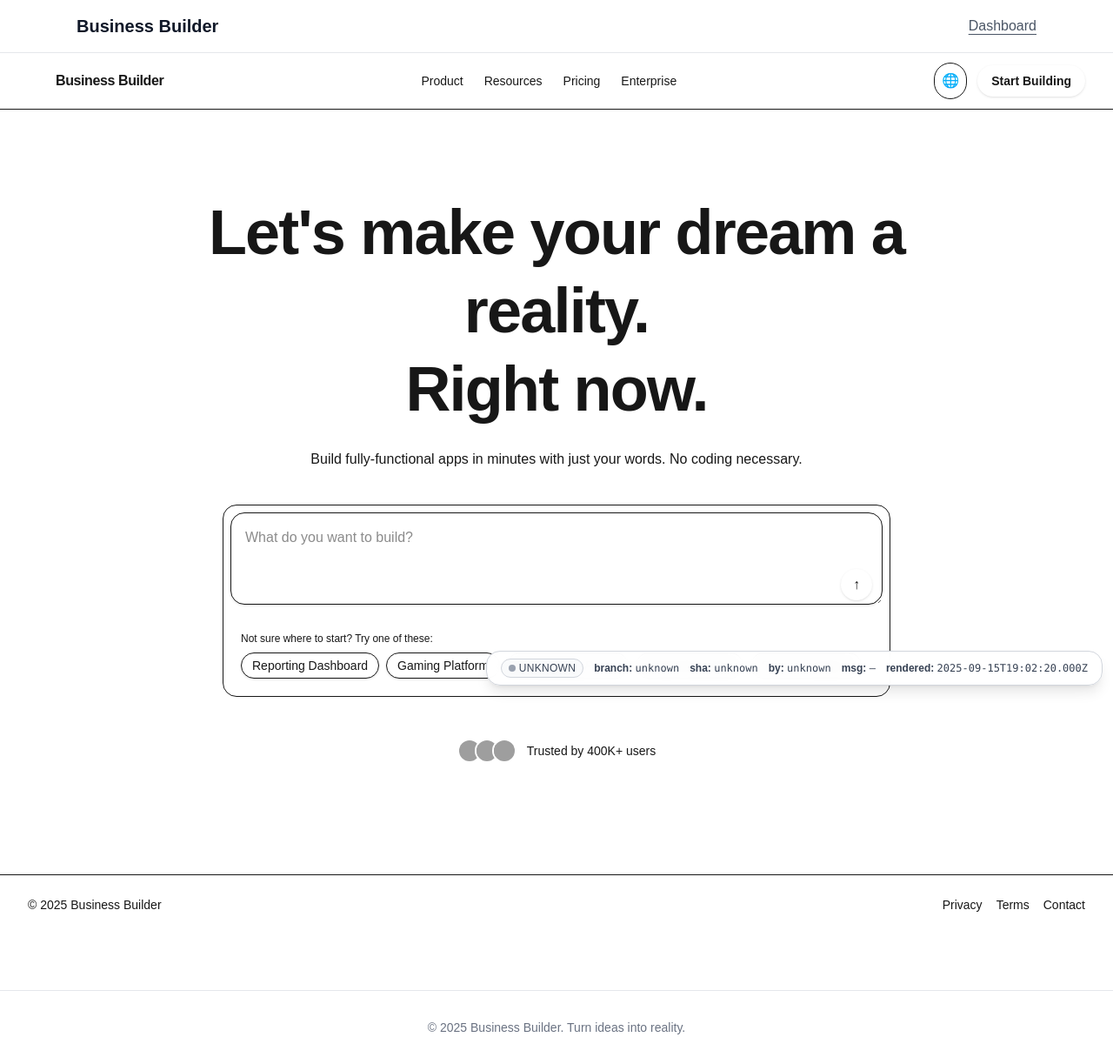
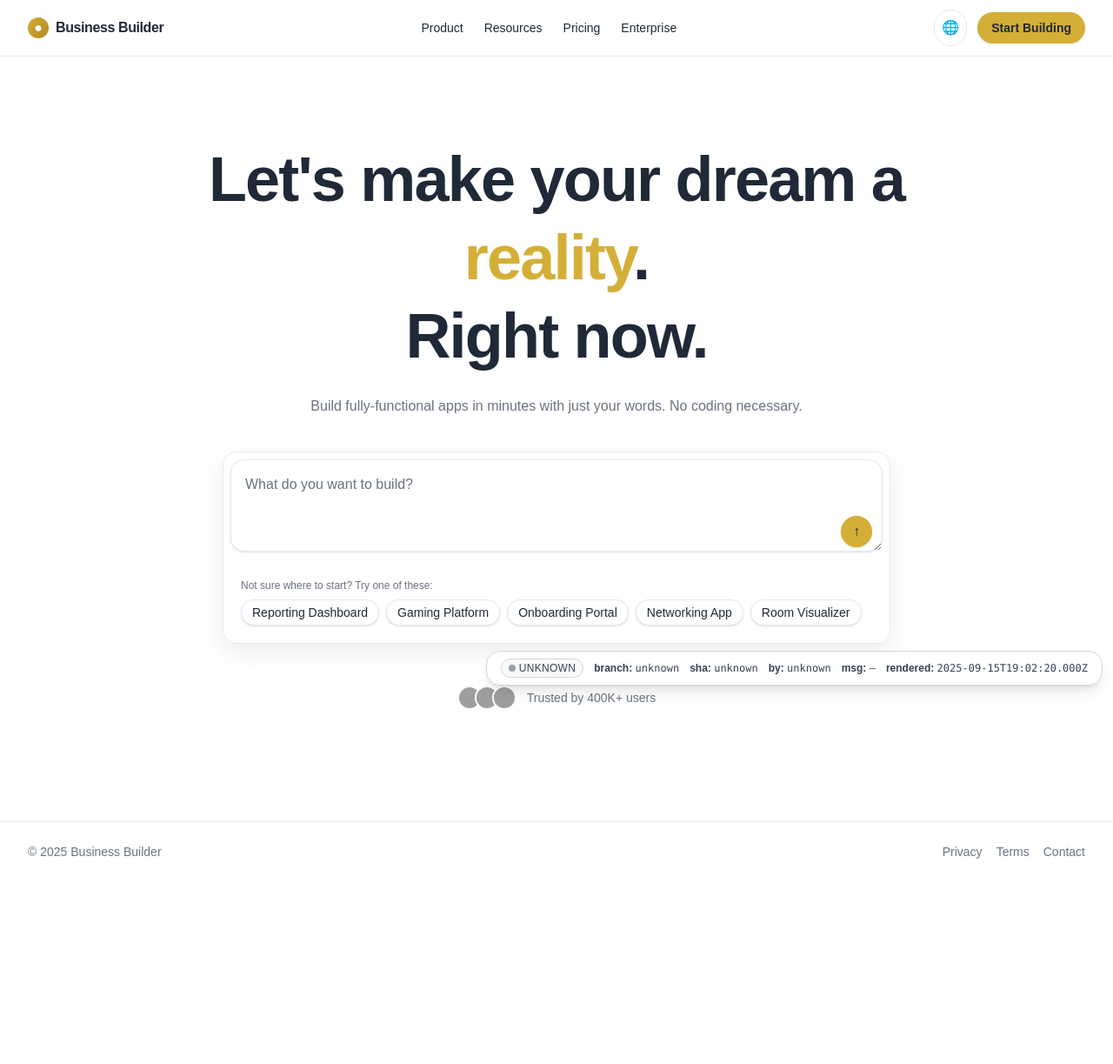
Before and after one commit to javierd22/business-builder, a Next.js app: page / in a window 1280 px wide. Shown: the whole page at 87% size. After the commit the page ends 1013 px from the top, so only its background shows below. Built offline with nearby package versions, Linux system fonts and the light colour scheme; grey boxes are pictures that could not be loaded.

Commit message:
fix: remove duplicate header and use explicit gold/silver colors

```diff
--- a/src/app/_components/IdeaBox.tsx
+++ b/src/app/_components/IdeaBox.tsx
@@ -24,18 +24,18 @@ export default function IdeaBox() {
   }
 
   return (
-    <div className="mx-auto mt-10 max-w-3xl rounded-2xl border border-metal-silverLight bg-white/80 p-2 shadow-soft backdrop-blur">
+    <div className="mx-auto mt-10 max-w-3xl rounded-2xl border border-[#E5E9EF] bg-white/80 p-2 shadow-[0_10px_30px_rgba(2,6,23,0.08)] backdrop-blur">
       <form onSubmit={onSubmit} className="relative" aria-label="Describe your business idea">
         <textarea
           value={idea}
           onChange={(e) => setIdea(e.target.value)}
           placeholder="What do you want to build?"
           rows={3}
-          className="w-full resize-y rounded-2xl border border-metal-silverLight bg-white p-4 pr-14 text-text shadow-sm placeholder:text-text-muted focus:outline-none focus-visible:ring-2 focus-visible:ring-ring-gold"
+          className="w-full resize-y rounded-2xl border border-[#E5E9EF] bg-white p-4 pr-14 text-[#1F2937] shadow-sm placeholder:text-[#6B7280] focus:outline-none focus-visible:ring-2 focus-visible:ring-[#D4AF37]"
         />
         <button
           type="submit"
-          className="absolute bottom-3 right-3 inline-flex h-9 w-9 items-center justify-center rounded-full bg-brand-gold text-text-onGold shadow hover:bg-brand-goldDark focus:outline-none focus-visible:ring-2 focus-visible:ring-ring-gold"
+          className="absolute bottom-3 right-3 inline-flex h-9 w-9 items-center justify-center rounded-full bg-[#D4AF37] text-[#1F2937] shadow hover:bg-[#B4891E] focus:outline-none focus-visible:ring-2 focus-visible:ring-[#D4AF37]"
           aria-label="Submit idea"
           title="Submit idea"
         >
@@ -44,14 +44,14 @@ export default function IdeaBox() {
       </form>
 
       <div className="mt-3 rounded-2xl bg-white/70 p-3">
-        <p className="mb-2 text-xs text-text-muted">Not sure where to start? Try one of these:</p>
+        <p className="mb-2 text-xs text-[#6B7280]">Not sure where to start? Try one of these:</p>
         <div className="flex flex-wrap gap-2">
           {suggestions.map((s) => (
             <button
               key={s}
               type="button"
               onClick={() => setIdea(s)}
-              className="rounded-full border border-metal-silverLight bg-white px-3 py-1 text-sm text-text shadow-sm transition-transform hover:-translate-y-0.5 hover:bg-gray-50 focus:outline-none focus-visible:ring-2 focus-visible:ring-ring-gold"
+              className="rounded-full border border-[#E5E9EF] bg-white px-3 py-1 text-sm text-[#1F2937] shadow-sm transition-transform hover:-translate-y-0.5 hover:bg-gray-50 focus:outline-none focus-visible:ring-2 focus-visible:ring-[#D4AF37]"
             >
               {s}
             </button>
--- a/src/app/layout.tsx
+++ b/src/app/layout.tsx
@@ -11,35 +11,8 @@ export const metadata: Metadata = {
 export default function RootLayout({ children }: { children: React.ReactNode }) {
   return (
     <html lang="en" className="h-full">
-      <body className="min-h-screen bg-gray-50 text-gray-900">
-        <header className="sticky top-0 z-50 bg-white border-b border-gray-200">
-          <div className="mx-auto max-w-6xl px-6 py-4 flex items-center justify-between">
-            <Link href="/" className="text-xl font-bold text-gray-900 hover:text-blue-700 transition-colors">
-              Business Builder
-            </Link>
-            <nav>
-              <Link
-                href="/dashboard"
-                className="text-gray-600 hover:text-blue-700 underline underline-offset-4 transition-colors"
-              >
-                Dashboard
-              </Link>
-            </nav>
-          </div>
-        </header>
-
-        <main className="min-h-screen">
-          {children}
-        </main>
-
-        <footer className="bg-white border-t border-gray-200 mt-16">
-          <div className="mx-auto max-w-6xl px-6 py-8">
-            <p className="text-sm text-gray-500 text-center">
-              © {new Date().getFullYear()} Business Builder. Turn ideas into reality.
-            </p>
-          </div>
-        </footer>
-
+      <body className="min-h-screen">
+        {children}
         <BuildInfo />
       </body>
     </html>
--- a/src/app/page.tsx
+++ b/src/app/page.tsx
@@ -19,28 +19,28 @@ export default function Page() {
       ].join(" ")}
     >
       {/* Navbar */}
-      <header className="sticky top-0 z-40 border-b border-metal-silverLight bg-white/80 backdrop-blur">
+      <header className="sticky top-0 z-40 border-b border-[#E5E9EF] bg-white/80 backdrop-blur">
         <div className="mx-auto flex h-16 max-w-7xl items-center justify-between px-4 sm:px-6 lg:px-8">
-          <Link href="/" className="flex items-center gap-2 font-semibold tracking-tight">
-            <span className="inline-flex h-6 w-6 items-center justify-center rounded-full bg-gradient-to-br from-brand-gold to-brand-gold/80 text-white">●</span>
+          <Link href="/" className="flex items-center gap-2 font-semibold tracking-tight text-[#1F2937]">
+            <span className="inline-flex h-6 w-6 items-center justify-center rounded-full bg-gradient-to-br from-[#D4AF37] to-[#B4891E] text-white">●</span>
             <span>Business Builder</span>
           </Link>
-          <nav className="hidden gap-6 text-sm text-text md:flex">
-            <Link href="#product" className="hover:text-text/90">Product</Link>
-            <Link href="#resources" className="hover:text-text/90">Resources</Link>
-            <Link href="#pricing" className="hover:text-text/90">Pricing</Link>
-            <Link href="#enterprise" className="hover:text-text/90">Enterprise</Link>
+          <nav className="hidden gap-6 text-sm text-[#1F2937] md:flex">
+            <Link href="#product" className="hover:text-[#1F2937]/90">Product</Link>
+            <Link href="#resources" className="hover:text-[#1F2937]/90">Resources</Link>
+            <Link href="#pricing" className="hover:text-[#1F2937]/90">Pricing</Link>
+            <Link href="#enterprise" className="hover:text-[#1F2937]/90">Enterprise</Link>
           </nav>
           <div className="flex items-center gap-3">
             <button
               aria-label="Change language"
-              className="rounded-full border border-metal-silverLight bg-white/80 p-2 text-text hover:bg-white focus:outline-none focus-visible:ring-2 focus-visible:ring-ring-gold"
+              className="rounded-full border border-[#E5E9EF] bg-white/80 p-2 text-[#1F2937] hover:bg-white focus:outline-none focus-visible:ring-2 focus-visible:ring-[#D4AF37]"
             >
               🌐
             </button>
             <Link
               href="/idea"
-              className="rounded-full bg-brand-gold px-4 py-2 text-sm font-semibold text-text-onGold shadow-sm hover:bg-brand-goldDark focus:outline-none focus-visible:ring-2 focus-visible:ring-ring-gold"
+              className="rounded-full bg-[#D4AF37] px-4 py-2 text-sm font-semibold text-[#1F2937] shadow-sm hover:bg-[#B4891E] focus:outline-none focus-visible:ring-2 focus-visible:ring-[#D4AF37]"
             >
               Start Building
             </Link>
@@ -50,18 +50,18 @@ export default function Page() {
 
       {/* Hero */}
       <section className="mx-auto max-w-5xl px-4 pb-24 pt-16 sm:px-6 lg:px-8 lg:pb-32 lg:pt-24">
-        <h1 className="mx-auto text-center text-5xl font-black leading-tight tracking-tight text-text sm:text-6xl md:text-7xl">
-          Let&apos;s make your dream a <span className="text-brand-gold">reality</span>.
+        <h1 className="mx-auto text-center text-5xl font-black leading-tight tracking-tight text-[#1F2937] sm:text-6xl md:text-7xl">
+          Let&apos;s make your dream a <span className="text-[#D4AF37]">reality</span>.
           <br className="hidden sm:block" /> Right now.
         </h1>
-        <p className="mx-auto mt-6 max-w-2xl text-center text-text-muted">
+        <p className="mx-auto mt-6 max-w-2xl text-center text-[#6B7280]">
           Build fully-functional apps in minutes with just your words. No coding necessary.
         </p>
 
         <IdeaBox />
 
         {/* Trust bar */}
-        <div className="mt-12 flex items-center justify-center gap-3 text-sm text-text-muted">
+        <div className="mt-12 flex items-center justify-center gap-3 text-sm text-[#6B7280]">
           <div className="flex -space-x-2">
             <Image alt="User avatar" src="https://i.pravatar.cc/36?img=1" width={28} height={28} className="h-7 w-7 rounded-full border-2 border-white" />
             <Image alt="User avatar" src="https://i.pravatar.cc/36?img=2" width={28} height={28} className="h-7 w-7 rounded-full border-2 border-white" />
@@ -72,13 +72,13 @@ export default function Page() {
       </section>
 
       {/* Footer */}
-      <footer className="border-t border-metal-silverLight bg-white/80 py-6 backdrop-blur">
-        <div className="mx-auto flex max-w-7xl items-center justify-between px-4 text-sm text-text-muted sm:px-6 lg:px-8">
+      <footer className="border-t border-[#E5E9EF] bg-white/80 py-6 backdrop-blur">
+        <div className="mx-auto flex max-w-7xl items-center justify-between px-4 text-sm text-[#6B7280] sm:px-6 lg:px-8">
           <span>© {year} Business Builder</span>
           <nav className="flex gap-4">
-            <Link href="/legal/privacy" className="hover:text-text">Privacy</Link>
-            <Link href="/legal/terms" className="hover:text-text">Terms</Link>
-            <Link href="/contact" className="hover:text-text">Contact</Link>
+            <Link href="/legal/privacy" className="hover:text-[#1F2937]">Privacy</Link>
+            <Link href="/legal/terms" className="hover:text-[#1F2937]">Terms</Link>
+            <Link href="/contact" className="hover:text-[#1F2937]">Contact</Link>
           </nav>
         </div>
       </footer>
```
